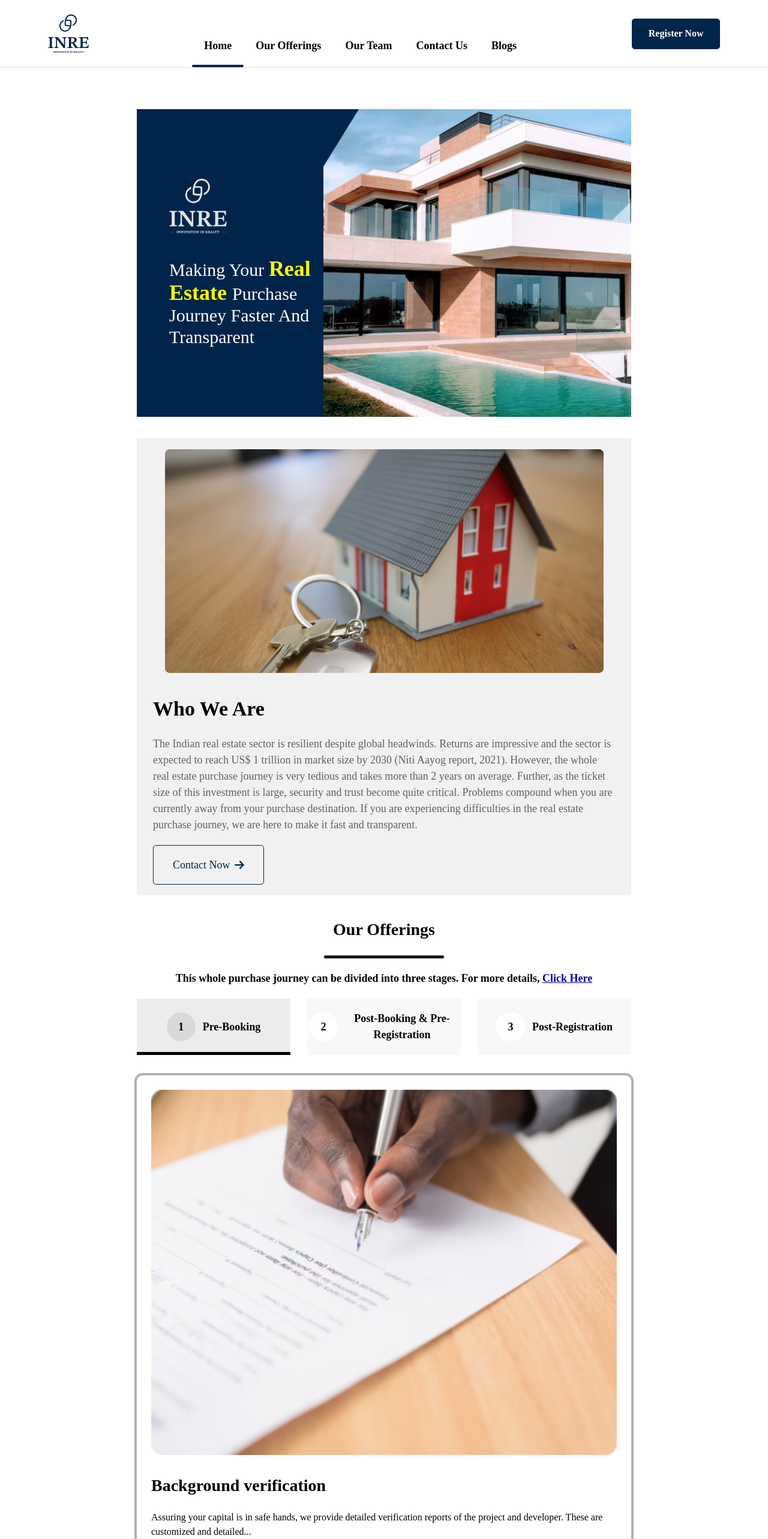
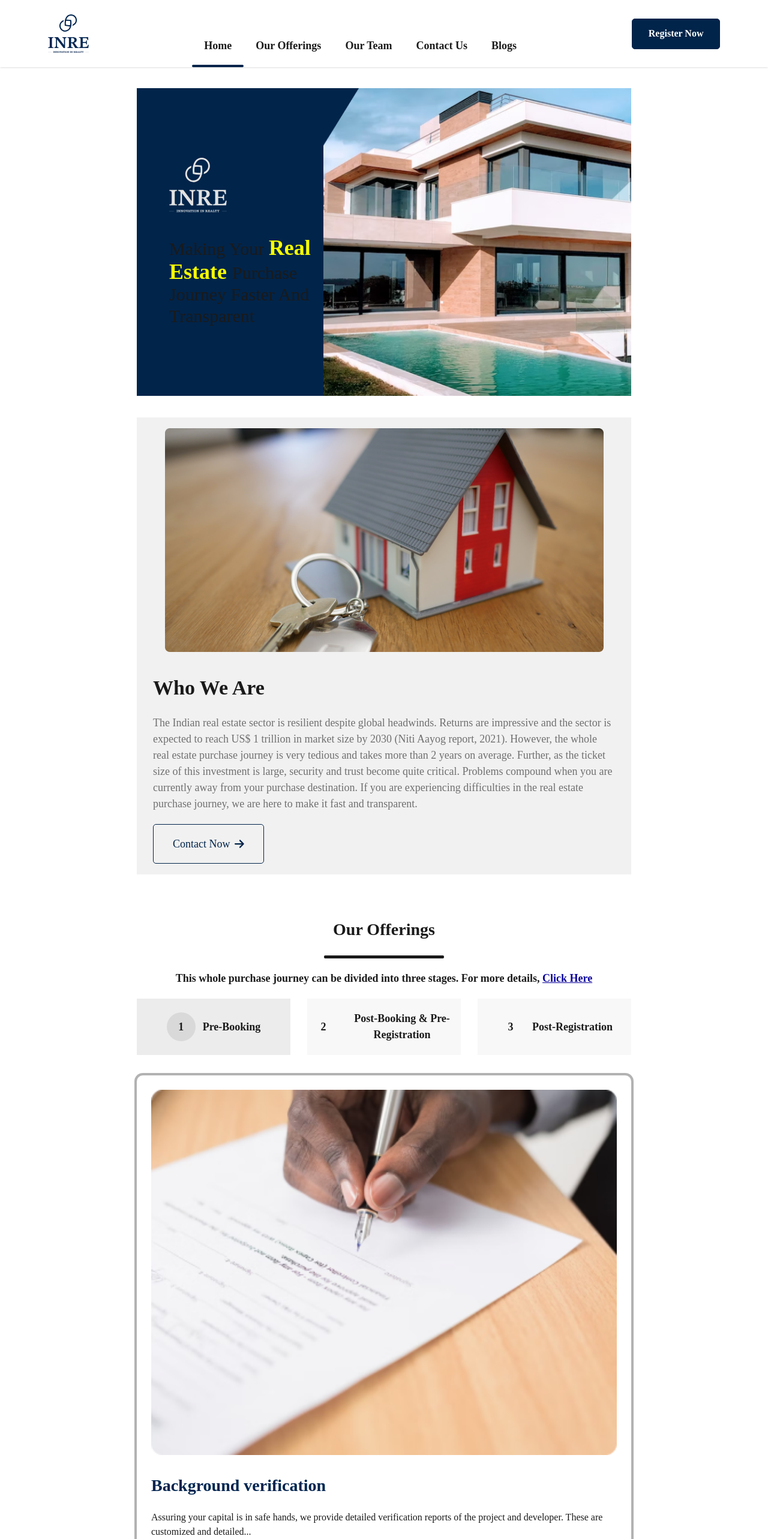
Before and after one commit to kekkei9/INRE-Demo-Website, a Next.js app: page / in a window 1280 px wide. Shown: the top 2566 px of the page at 60% size. Built offline with nearby package versions, Linux system fonts and the light colour scheme; a web font is replaced by a local one.

Commit message:
merge styles

```diff
--- a/src/components/BlogCardList/BlogCard.tsx
+++ b/src/components/BlogCardList/BlogCard.tsx
@@ -13,10 +13,7 @@ const BlogCard = ({
   status,
 }: Blog) => {
   return (
-    <div
-      className="p-6 flex flex-col bg-white rounded-[0.625rem]"
-      style={{ boxShadow: "0px 4px 61px rgba(0, 0, 0, 0.16)" }}
-    >
+    <div className="div-card bg-white deep-shadow">
       <div>
         <Image
           src={imgSrc}
@@ -34,7 +31,7 @@ const BlogCard = ({
         </div>
         <div className="capitalize font-semibold">by {by}</div>
       </div>
-      <div className="font-bold text-[1.75rem]">
+      <div className="title-text">
         <div className="mt-9">{title}</div>
         <div className="capitalize">{status}</div>
       </div>
--- a/src/components/BookingCardList/BookingCard.tsx
+++ b/src/components/BookingCardList/BookingCard.tsx
@@ -5,7 +5,7 @@ import Image from "next/image";
 
 const BookingCard = ({ imgSrc, title, description, price }: Booking) => {
   return (
-    <div className="p-6 flex flex-col rounded-[0.625rem] shadow-[0_0_0_4px_rgba(0,0,0,0.3)]">
+    <div className="div-card shadow-[0_0_0_4px_rgba(0,0,0,0.3)]">
       <div>
         <Image
           src={imgSrc}
@@ -15,7 +15,7 @@ const BookingCard = ({ imgSrc, title, description, price }: Booking) => {
           className="w-full h-auto"
         />
       </div>
-      <div className="mt-[1.875rem] text-[1.75rem] font-bold">{title}</div>
+      <div className="mt-[1.875rem] title-text">{title}</div>
       <div className="mt-5 text-base">{description}</div>
       <div className="flex justify-between mt-5 items-center">
         <button className="flex items-center gap-2">
--- a/src/components/Header/Header.tsx
+++ b/src/components/Header/Header.tsx
@@ -16,7 +16,7 @@ const Header = ({ navList }: IHeaderComponentProps) => {
       <div className="self-end">
         <TopNavList navList={navList} />
       </div>
-      <button className="primary">Register Now</button>
+      <button className="btn-primary">Register Now</button>
     </div>
   );
 };
--- a/src/components/HomePage/ContactSection.tsx
+++ b/src/components/HomePage/ContactSection.tsx
@@ -48,7 +48,9 @@ const ContactSection = () => (
           ))}
         </div>
         <div className="mt-7 flex flex-col items-center 2xl:justify-start">
-          <button className="primary w-[15rem] sm:w-[21.875rem]">Submit</button>
+          <button className="btn-primary w-[15rem] sm:w-[21.875rem]">
+            Submit
+          </button>
         </div>
       </div>
       <div className="flex-shrink-0 hidden 2xl:block">
--- a/src/components/HomePage/FirstSection.tsx
+++ b/src/components/HomePage/FirstSection.tsx
@@ -5,7 +5,7 @@ import { TeamSection } from "./TeamSection.tsx";
 
 const FirstSection = () => {
   return (
-    <div className="px-10 lg:px-[14.25rem] pt-[4.375rem]">
+    <div className="div-section">
       <div
         className="flex justify-between items-center mb-9"
         style={{ backgroundColor: "var(--primary-color)" }}
--- a/src/components/HomePage/HomePage.tsx
+++ b/src/components/HomePage/HomePage.tsx
@@ -38,7 +38,7 @@ const HomePage = () => {
       <div className="mt-[2.1875rem]">
         <BeginSection label="Our Team Members" />
       </div>
-      <div className="px-10 lg:px-[14.25rem] py-[2.1875rem]">
+      <div className="div-section">
         <PersonCardList personList={personList} />
       </div>
       <ThirdSection />
--- a/src/components/PersonCardList/PersonCard.tsx
+++ b/src/components/PersonCardList/PersonCard.tsx
@@ -6,10 +6,7 @@ const PersonCard = ({ imgSrc, name, description }: Person) => {
   const [isViewMore, setIsViewMore] = useState(false);
 
   return (
-    <div
-      className="p-6 flex flex-col rounded-[0.625rem]"
-      style={{ boxShadow: "0px 4px 61px rgba(0, 0, 0, 0.16)" }}
-    >
+    <div className="div-card deep-shadow">
       <div className="relative aspect-[5/4]">
         <Image
           src={imgSrc}
@@ -18,7 +15,7 @@ const PersonCard = ({ imgSrc, name, description }: Person) => {
           className="object-contain"
         />
       </div>
-      <div className="mt-5 text-[1.625rem] font-semibold">{name}</div>
+      <div className="mt-5 title-text">{name}</div>
       <div className={`text-base ${isViewMore ? "" : "line-clamp-3"}`}>
         {description}
       </div>
--- a/src/styles/globals.css
+++ b/src/styles/globals.css
@@ -1,6 +1,27 @@
 @tailwind base;
 @tailwind components;
 @tailwind utilities;
+
+@layer components {
+
+  /* padding div */
+  .div-section {
+    @apply px-10 lg:px-[14.25rem] py-[2.1875rem]
+  }
+  .div-card {
+    @apply p-6 flex flex-col rounded-[0.625rem]
+  }
+
+  /* shadow */
+  .deep-shadow {
+    box-shadow: 0px 4px 61px rgba(0, 0, 0, 0.16);
+  }
+
+  /* text */
+  .title-text {
+    @apply font-semibold text-[1.75rem] text-primary
+  }
+}
 
 /* latin */
 @font-face {
@@ -63,10 +84,12 @@
 
 :root {
   --default-background: #FFFFFF;
-  --primary-color: #01244A
+  --primary-color: #01244A;
+  --text-primary-color: #1A1A1A;
 }
 
 body {
+  color: var(--text-primary-color);
   font-family: Mulish;
   font-size: 1.125rem;
 }
@@ -79,7 +102,7 @@ button {
   border: 1px solid #01244A;
 }
 
-button.primary {
+button.btn-primary {
   padding: 12.5px 26.5px;
   background-color: #01244A;
   color: white;
--- a/tailwind.config.js
+++ b/tailwind.config.js
@@ -9,7 +9,14 @@ module.exports = {
     "./src/**/*.{js,ts,jsx,tsx}",
   ],
   theme: {
+    colors: {
+      primary: "#002550",
+      "text-primary": "#1A1A1A",
+      "slate-1": "#F2F4F6",
+      "slate-2": "#E6EAEE",
+      "slate-3": "#CCD3DC",
+    },
     extend: {},
   },
-  plugins: [require("@tailwindcss/line-clamp")],
+  plugins: [],
 };
```
